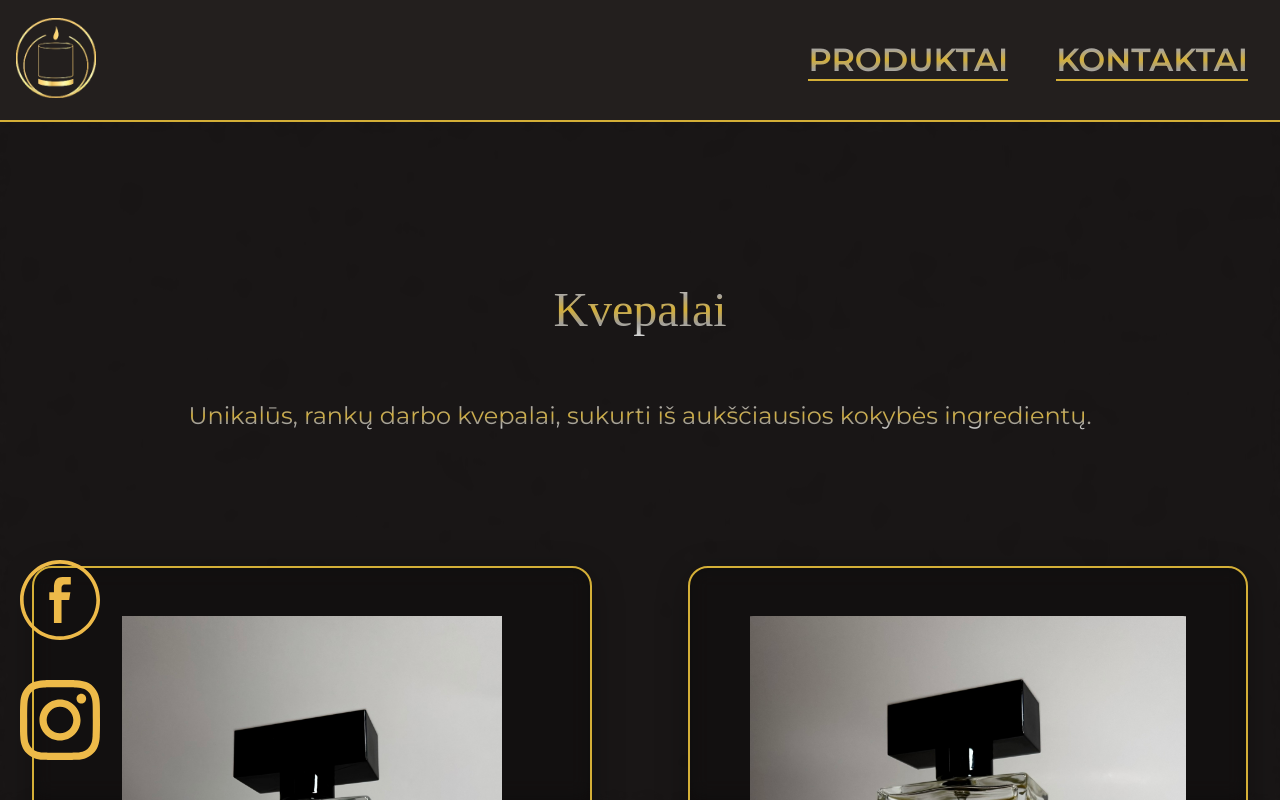
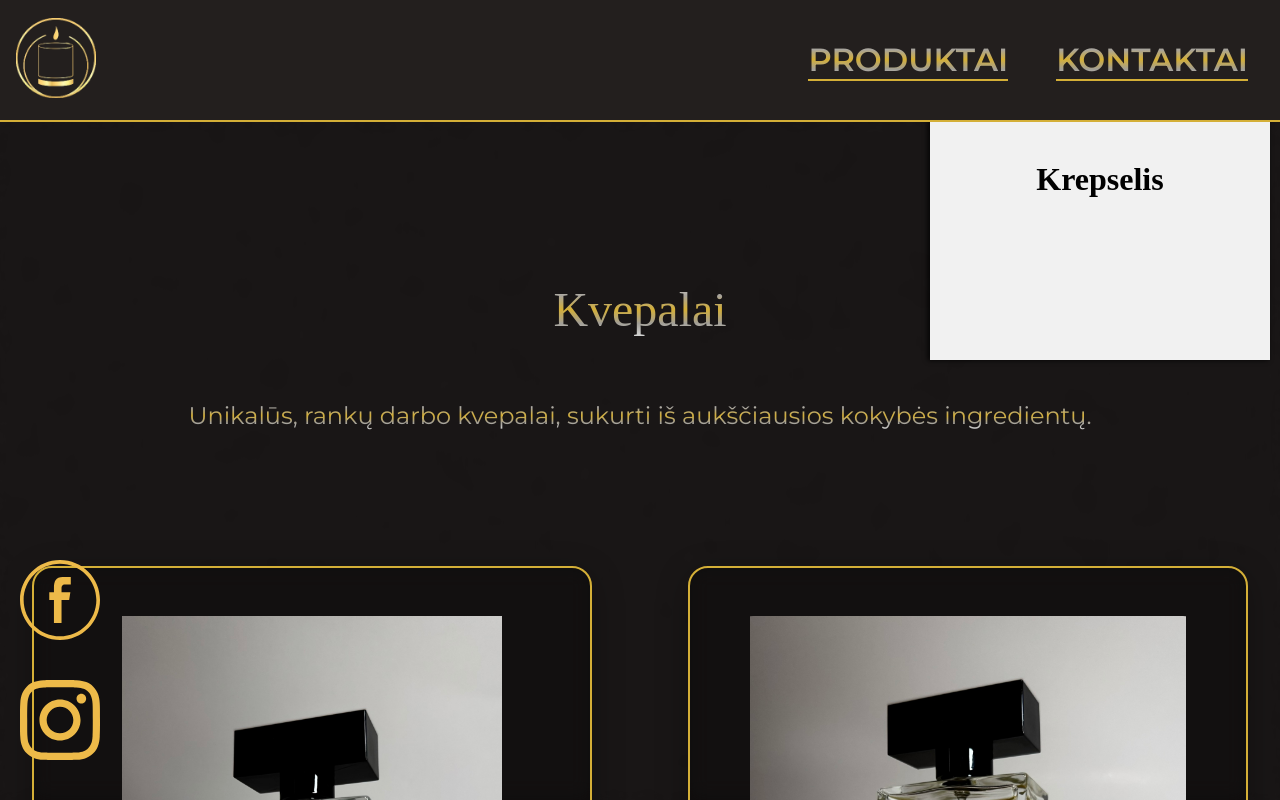
Before and after one commit to ligis5/Paula-website, a React (Create React App) app: page /produktai in a window 1280 px wide. Built offline with nearby package versions, Linux system fonts and the light colour scheme; a web font is replaced by a local one.

Commit message:
created basket logic, items can be added or removed, you can go to other page and it will remember the amount added

```diff
--- a/src/App.js
+++ b/src/App.js
@@ -2,17 +2,21 @@ import "./App.css";
 import Pradžia from "./links/pradžia/Pradžia";
 import Header from "./content/header/Header";
 import SideBar from "./content/side-bar/SideBar";
+import Basket from "./content/basket/Basket";
 import Footer from "./content/footer/Footer";
 import Produktai from "./links/produktai/Produktai";
 import ProductDetail from "./links/produktai/ProductDetail";
 import Kontaktai from "./links/kontaktai/Kontaktai";
 import { BrowserRouter as Router, Route, Routes } from "react-router-dom";
+import { BasketProvider } from "./content/basket/useBasket";
 
 function App() {
   return (
     <div className="App">
       <Router>
+        <BasketProvider>
           <Header />
+          <Basket />
           <SideBar />
           <Routes>
             <Route path="/" element={<Pradžia />} />
@@ -21,6 +25,7 @@ function App() {
             <Route path="/kontaktai" element={<Kontaktai />} />
           </Routes>
           <Footer />
+        </BasketProvider>
       </Router>
     </div>
   );
--- /dev/null
+++ b/src/content/basket/Basket.css
@@ -0,0 +1,15 @@
+.basket{
+    position: fixed;
+    z-index: 1000;
+    top: 120px;
+    right: 10px;
+    width: 300px;
+    min-height: 200px;
+    height: fit-content;
+    background-color: #f1f1f1;
+    box-shadow: -2px 0 5px rgba(0, 0, 0, 0.5);
+    padding: 20px;
+    display: flex;
+    flex-direction: column;
+    align-items: center;
+}
--- /dev/null
+++ b/src/content/basket/Basket.jsx
@@ -0,0 +1,17 @@
+import "./Basket.css";
+import { useEffect } from "react";
+import { useBasket } from "./useBasket";
+
+const Basket = () => {
+  const { basketItems } = useBasket();
+  useEffect(() => {
+    console.log(basketItems);
+  }, [basketItems]);
+  return (
+    <div className="basket">
+      <h1>Krepselis</h1>
+      {/* <p>{basketItems}</p> */}
+    </div>
+  );
+};
+export default Basket;
--- /dev/null
+++ b/src/content/basket/useBasket.js
@@ -0,0 +1,44 @@
+import { createContext, useContext, useState } from 'react';
+
+const BasketContext = createContext();
+
+/**
+ * Provider component that wraps your app to provide basket state
+ */
+export const BasketProvider = ({ children }) => {
+  const [basketItems, setBasketItems] = useState([]);
+
+  const addToBasket = (productName, quantity) => {
+    setBasketItems((prev) => {
+      const existingItem = prev.find((item) => item.name === productName);
+      if (existingItem) {
+        return prev.map((item) =>
+          item.name === productName
+            ? { name: item.name, quantity: quantity }
+            : item,
+        );
+      } else if (quantity > 0) {
+        return [...prev, { name: productName, quantity }];
+      } else {
+        return prev.filter((item) => item.name !== productName);
+      }
+    });
+  };
+
+  return (
+    <BasketContext.Provider value={{ basketItems, addToBasket }}>
+      {children}
+    </BasketContext.Provider>
+  );
+};
+
+/**
+ * Custom hook to use basket state from context
+ */
+export const useBasket = () => {
+  const context = useContext(BasketContext);
+  if (!context) {
+    throw new Error('useBasket must be used within BasketProvider');
+  }
+  return context;
+};
--- a/src/links/produktai/Product.jsx
+++ b/src/links/produktai/Product.jsx
@@ -1,18 +1,22 @@
 import "./Product.css";
 import { useNavigate } from "react-router-dom";
-import { useState } from "react";
+import { useBasket } from "../../content/basket/useBasket";
 
 const Product = ({ product }) => {
   const navigate = useNavigate();
-  const [quantity, setQuantity] = useState(0);
+  const { basketItems, addToBasket } = useBasket();
 
   const handleClick = () => {
     navigate(`/produktai/${product.id}`);
   };
 
+  const existing = basketItems.find((i) => i.name === product.name);
+  const quantity = existing ? existing.quantity : 0;
+
   const changeQuantity = (delta) => (event) => {
     event.stopPropagation();
-    setQuantity((prev) => Math.max(0, prev + delta));
+    const newQty = Math.max(0, quantity + delta);
+    addToBasket(product.name, newQty);
   };
 
   return (
--- a/src/links/produktai/ProductDetail.jsx
+++ b/src/links/produktai/ProductDetail.jsx
@@ -2,10 +2,13 @@ import "./ProductDetail.css";
 import { useParams, useNavigate } from "react-router-dom";
 import produktaiData from "./produktai-data";
 import bgImage from "../../content/images/gallery/padaryta-foto-2.png";
+import Product from "./Product";
+import { useBasket } from "../../content/basket/useBasket";
 
 const ProductDetail = () => {
   const { productId } = useParams();
   const navigate = useNavigate();
+  const { addToBasket } = useBasket();
 
   // Flatten the nested array structure and find the product
   const allProducts = produktaiData.flat();
@@ -43,38 +46,13 @@ const ProductDetail = () => {
       }}
     >
       <div className="product-detail-background-effects">
-        <div
-          className="product-detail-card"
-          style={{ borderColor: product.color }}
+        <Product key={product.id} product={product} addToBasket={addToBasket} />
+        <button
+          className="product-detail-back-btn"
+          onClick={() => navigate("/produktai")}
         >
-          <div className="product-detail-content">
-            <div className="product-detail-image">
-              <img src={product.image} alt={product.name} />
-            </div>
-            <div className="product-detail-info">
-              <h1 className="product-detail-title">{product.name}</h1>
-              <p className="product-detail-description">
-                {product.description}
-              </p>
-              <p className="product-detail-description-secondary">
-                {product.description2}
-              </p>
-              <div className="product-detail-about">
-                <h3>Sudėtis:</h3>
-                <p>{product.about}</p>
-              </div>
-              <div className="product-detail-footer">
-                <span className="product-detail-price">{product.price}€</span>
-                <button
-                  className="product-detail-back-btn"
-                  onClick={() => navigate("/produktai")}
-                >
-                  Grįžti
-                </button>
-              </div>
-            </div>
-          </div>
-        </div>
+          Grįžti
+        </button>
       </div>
     </div>
   );
--- a/src/links/produktai/Produktai.jsx
+++ b/src/links/produktai/Produktai.jsx
@@ -2,8 +2,12 @@ import "./Produktai.css";
 import Product from "./Product";
 import produktaiData from "./produktai-data";
 import bgImage from "../../content/images/gallery/padaryta-foto-2.png";
+import Basket from "../../content/basket/Basket";
+import { useBasket } from "../../content/basket/useBasket";
 
 const Produktai = () => {
+  const { basketItems, addToBasket } = useBasket();
+
   return (
     <div
       className="produktai-container"
@@ -13,6 +17,7 @@ const Produktai = () => {
         backgroundPosition: "center",
       }}
     >
+      <Basket basketItems={basketItems} />
       <div className="produktai-background-effects">
         <>
           <h1 id="text" className="produktai-name">
@@ -24,7 +29,11 @@ const Produktai = () => {
           </p>
           <div className="cards-container">
             {produktaiData[1].map((product) => (
-              <Product key={product.id} product={product} />
+              <Product
+                key={product.id}
+                product={product}
+                addToBasket={addToBasket}
+              />
             ))}
           </div>
         </>
@@ -37,7 +46,11 @@ const Produktai = () => {
           </p>
           <div className="cards-container">
             {produktaiData[0].map((product) => (
-              <Product key={product.id} product={product} />
+              <Product
+                key={product.id}
+                product={product}
+                addToBasket={addToBasket}
+              />
             ))}
           </div>
         </>
```
Lines whose indentation alone changed are shown as unchanged.
